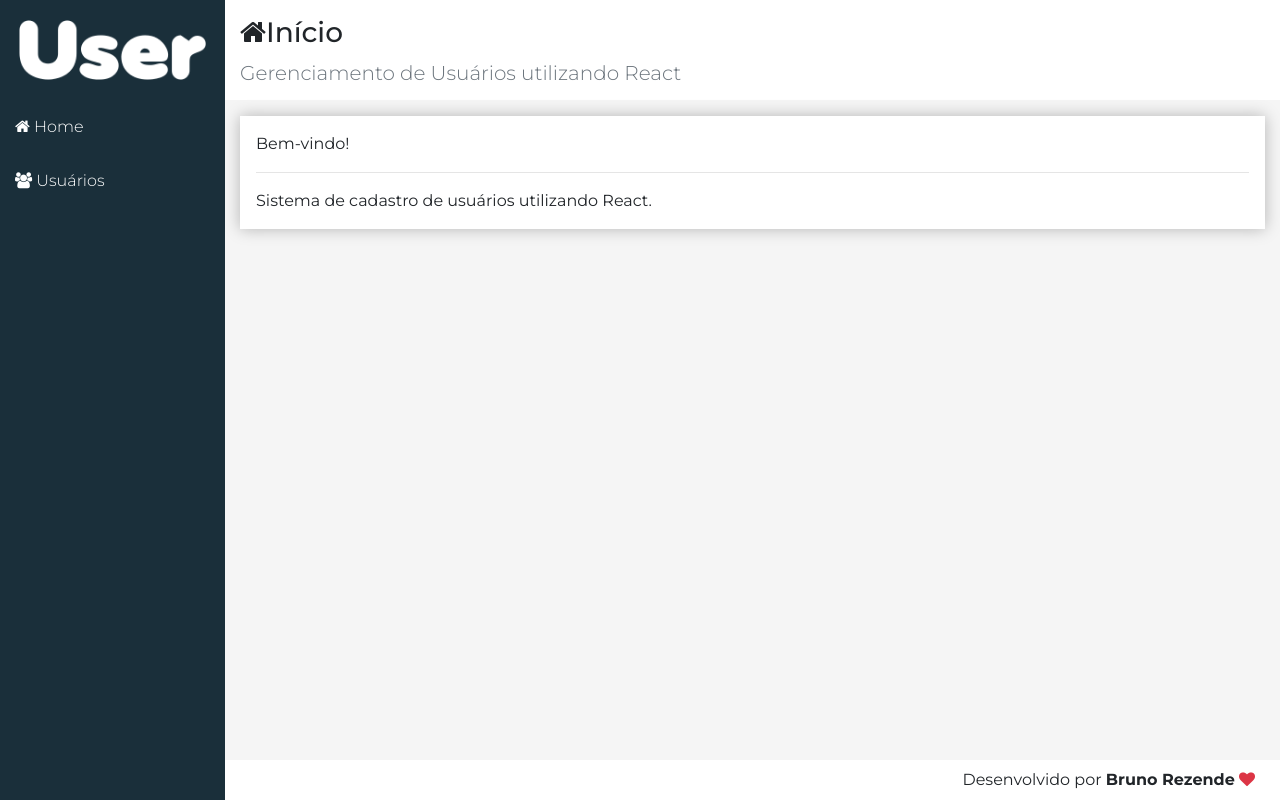
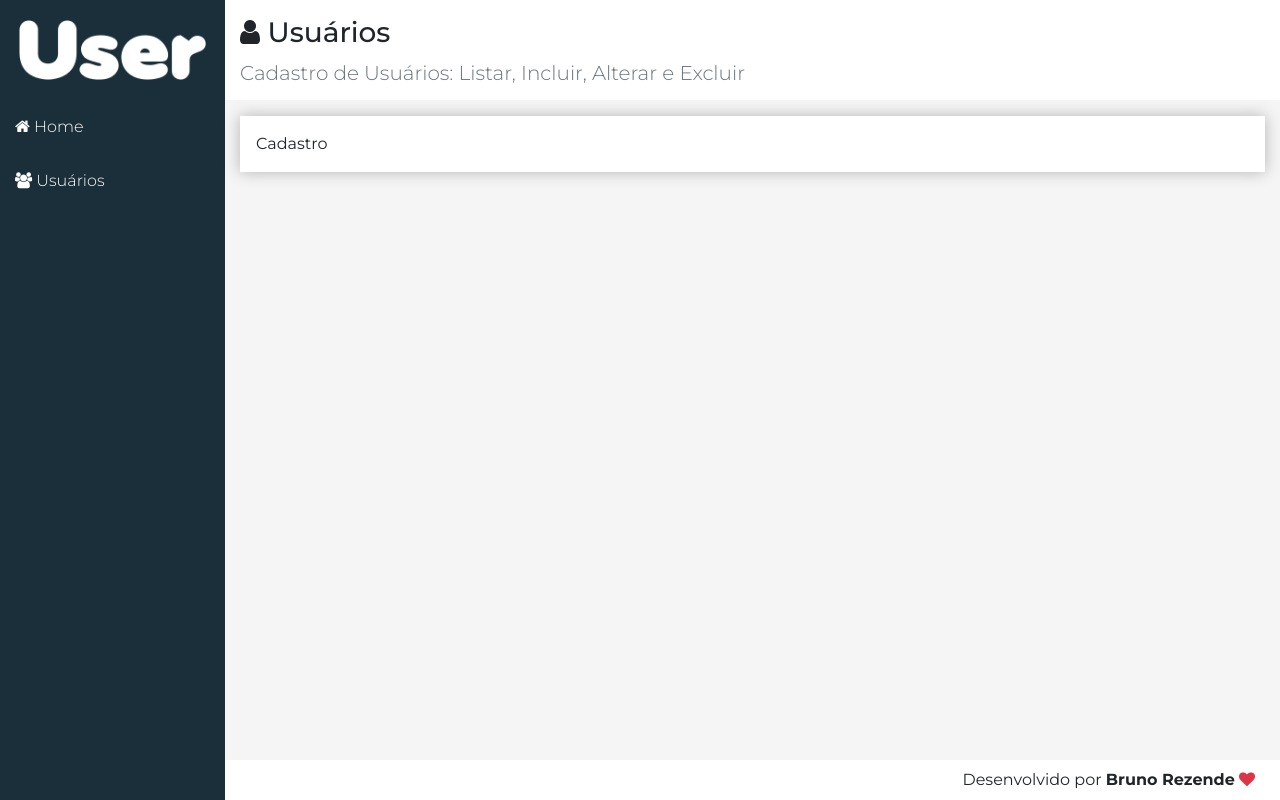
Before and after one commit to brunocrez/stack-user-app, a React (Create React App) app in the folder frontend/: page /users in a window 1280 px wide. Built offline with nearby package versions, Linux system fonts and the light colour scheme.

Commit message:
configuring routes

```diff
--- a/frontend/src/App.js
+++ b/frontend/src/App.js
@@ -3,18 +3,22 @@
 
 import './App.css';
 
+import { BrowserRouter as Router } from 'react-router-dom';
+
 import Logo from './components/template/Logo';
 import Nav from './components/template/Nav';
-import Home from './components/Home';
 import Footer from './components/template/Footer';
+import Routes from './routes';
 
 const App = () => (
-  <div className="app">
-    <Logo />
-    <Nav />
-    <Home />
-    <Footer />
-  </div>
+  <Router>
+    <div className="app">
+      <Logo />
+      <Nav />
+      <Routes />
+      <Footer />
+    </div>
+  </Router>
 )
 
 export default App;
--- /dev/null
+++ b/frontend/src/components/User/index.js
@@ -0,0 +1,19 @@
+import React, { Component } from 'react';
+
+import Main from '../template/Main';
+
+const headerProps = {
+  icon: 'user',
+  title: 'Usuários',
+  subtitle: 'Cadastro de Usuários: Listar, Incluir, Alterar e Excluir'
+}
+
+export default class User extends Component {
+  render() {
+    return (
+      <Main {...headerProps}>
+        Cadastro
+      </Main>
+    );
+  }
+}
--- a/frontend/src/components/template/Header/index.js
+++ b/frontend/src/components/template/Header/index.js
@@ -4,8 +4,7 @@
   return (
     <header className="header d-none d-sm-flex flex-column">
       <h1 className="mt-3">
-        <i className={`fa fa-${props.icon}`}></i>
-        {props.title}
+        <i className={`fa fa-${props.icon}`}></i> {props.title}
       </h1>
       <p className="lead text-muted">{props.subtitle}</p>
     </header>
--- a/frontend/src/components/template/Logo/index.js
+++ b/frontend/src/components/template/Logo/index.js
@@ -1,12 +1,14 @@
 import './styles.css';
+
+import { Link } from 'react-router-dom';
 
 import logo from '../../../assets/images/logo.png';
 
 const Logo = () => (
   <aside className="logo">
-    <a href="/">
+    <Link to="/">
       <img src={logo} alt="Logo" />
-    </a>
+    </Link>
   </aside>
 );
 
--- a/frontend/src/components/template/Nav/index.js
+++ b/frontend/src/components/template/Nav/index.js
@@ -1,14 +1,16 @@
 import './styles.css';
+
+import { Link } from 'react-router-dom';
 
 const Nav = () => (
   <aside className="menu-area">
     <nav className="menu">
-      <a href="#/">
+      <Link to="/">
         <i className="fa fa-home"></i> Home
-      </a>
-      <a href="#/users">
+      </Link>
+      <Link to="/users">
         <i className="fa fa-users"></i> Usuários
-      </a>
+      </Link>
     </nav>
   </aside>
 );
--- /dev/null
+++ b/frontend/src/routes.js
@@ -0,0 +1,14 @@
+import { Switch, Route, Redirect } from 'react-router';
+
+import Home from './components/Home';
+import User from './components/User';
+
+const Routes = () => (
+  <Switch>
+    <Route exact path="/" component={Home} />
+    <Route path="/users" component={User} />
+    <Redirect from="*" to="/" />
+  </Switch>
+);
+
+export default Routes;
```
